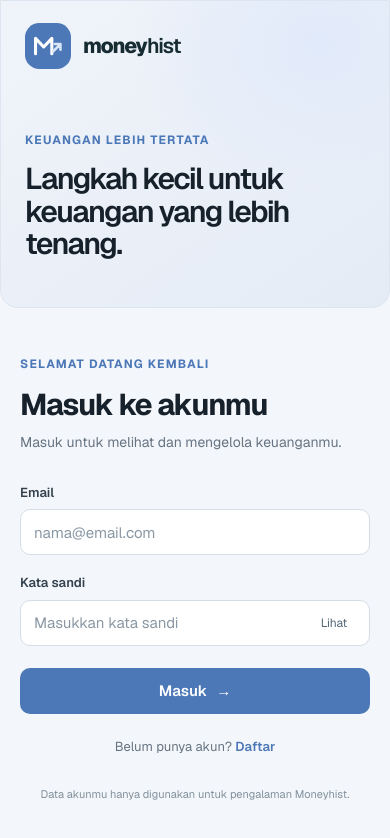
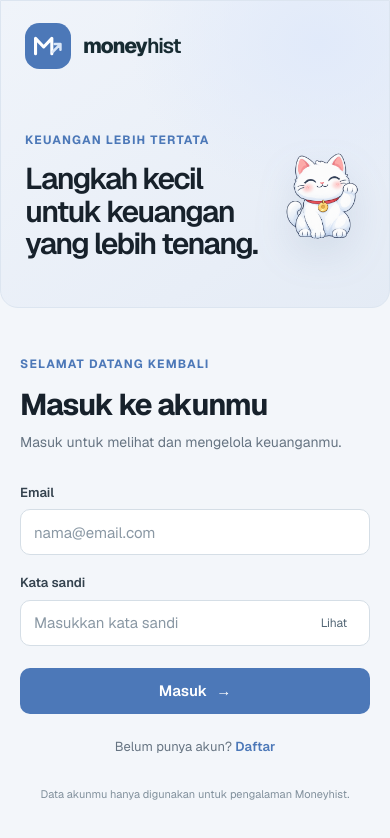
Before and after one commit to Hafidhghifari/moneytracker, a Next.js app: page /login in a window 390 px wide. Shown: the top 838 px of the page. Built offline with nearby package versions, Linux system fonts and the light colour scheme; no server answers.

Commit message:
feat(ui): add Moneyhist lucky cat mascot

```diff
--- a/app/dashboard/page.tsx
+++ b/app/dashboard/page.tsx
@@ -3,6 +3,7 @@ import { redirect } from "next/navigation";
 import { getCurrentUser } from "@/lib/auth/session";
 import { LogoutButton } from "@/components/auth/LogoutButton";
 import { MoneyhistLogo } from "@/components/brand/MoneyhistLogo";
+import { MoneyCatMascot } from "@/components/brand/MoneyCatMascot";
 
 export default async function DashboardPage() {
   const user = await getCurrentUser();
@@ -11,6 +12,8 @@ export default async function DashboardPage() {
   return (
     <main className="dashboard-gate">
       <section className="dashboard-gate-card">
+        <div className="dashboard-gate-content">
+          <div className="dashboard-gate-copy">
             <MoneyhistLogo href="/dashboard" />
             <p className="eyebrow" style={{ marginTop: 36 }}>Akun kamu</p>
             <h1>Halo, {user.name}.</h1>
@@ -19,6 +22,9 @@ export default async function DashboardPage() {
               <Link href="/dashboard">Dashboard</Link>
               <LogoutButton />
             </div>
+          </div>
+          <MoneyCatMascot className="dashboard-mascot" />
+        </div>
       </section>
     </main>
   );
--- a/app/globals.css
+++ b/app/globals.css
@@ -46,6 +46,7 @@ button, a { -webkit-tap-highlight-color: transparent; }
   gap: 20px;
 }
 .auth-story {
+  position: relative;
   display: flex;
   min-height: calc(100dvh - 40px);
   flex-direction: column;
@@ -64,7 +65,11 @@ button, a { -webkit-tap-highlight-color: transparent; }
 .brand-mark-rise { color: #d9e6f7; }
 .brand-name { color: #172b32; font-size: 21px; font-weight: 580; letter-spacing: -.055em; }
 .brand-name span { font-weight: 730; }
-.story-copy { max-width: 560px; margin: auto 0; padding: 72px 0; }
+.story-content { display: grid; grid-template-columns: minmax(0, 1fr) minmax(150px, 34%); align-items: center; gap: 8px; margin: auto 0; padding: 54px 0; }
+.story-copy { max-width: 560px; margin: 0; }
+.moneycat-figure { margin: 0; text-align: center; }
+.moneycat-image { display: block; width: 100%; height: auto; }
+.auth-mascot { width: 100%; filter: drop-shadow(0 16px 18px #526f9820); }
 .eyebrow { margin: 0 0 14px; color: var(--primary); font-size: 12px; font-weight: 700; letter-spacing: .1em; text-transform: uppercase; }
 .story-copy h1 { max-width: 530px; margin: 0; font-size: clamp(36px, 5vw, 62px); font-weight: 570; letter-spacing: -.055em; line-height: 1.08; }
 .story-copy > p:last-child { max-width: 460px; margin: 20px 0 0; color: #52647a; font-size: 16px; line-height: 1.7; }
@@ -96,7 +101,9 @@ button, a { -webkit-tap-highlight-color: transparent; }
 .auth-switch a:hover { text-decoration: underline; text-underline-offset: 3px; }
 .auth-legal { margin: 42px 0 0; color: #81909c; text-align: center; font-size: 11px; }
 .dashboard-gate { display: grid; min-height: 100dvh; place-items: center; padding: 24px; }
-.dashboard-gate-card { width: min(100%, 520px); border: 1px solid var(--border); border-radius: 16px; padding: 32px; background: var(--surface); }
+.dashboard-gate-card { width: min(100%, 860px); border: 1px solid var(--border); border-radius: 16px; padding: 32px; background: var(--surface); }
+.dashboard-gate-content { display: grid; grid-template-columns: minmax(0, 1fr) minmax(180px, 32%); align-items: center; gap: 32px; }
+.dashboard-mascot { width: 100%; filter: drop-shadow(0 16px 18px #526f981a); }
 .dashboard-gate-card h1 { margin: 34px 0 8px; font-size: 28px; letter-spacing: -.04em; }
 .dashboard-gate-card p { margin: 0 0 24px; color: var(--muted-foreground); }
 .dashboard-gate-actions { display: flex; gap: 12px; }
@@ -106,17 +113,23 @@ button, a { -webkit-tap-highlight-color: transparent; }
 @media (max-width: 850px) {
   .auth-page { grid-template-columns: 1fr; padding: 12px; gap: 0; }
   .auth-story { min-height: 250px; padding: 22px 24px; }
-  .story-copy { margin: 36px 0 24px; padding: 0; }
+  .story-content { grid-template-columns: minmax(0, 1fr) 120px; gap: 12px; margin: 36px 0 24px; padding: 0; }
+  .story-copy { min-width: 0; }
   .story-copy h1 { max-width: 600px; font-size: clamp(30px, 7vw, 42px); }
   .story-copy > p:last-child, .story-note { display: none; }
   .auth-panel { padding: 40px 20px 28px; }
   .auth-card { max-width: 480px; }
   .auth-legal { margin-top: 30px; }
+  .dashboard-gate-content { grid-template-columns: minmax(0, 1fr) 130px; gap: 12px; }
+  .dashboard-gate-card { padding: 24px; }
 }
 @media (max-width: 420px) {
   .auth-page { padding: 0; }
   .auth-story { min-height: 220px; border-radius: 0 0 18px 18px; }
   .auth-panel { padding-top: 34px; }
+  .story-content { grid-template-columns: minmax(0, 1fr) 86px; gap: 8px; }
+  .dashboard-gate-content { grid-template-columns: 1fr; }
+  .dashboard-mascot { width: 140px; justify-self: center; grid-row: 1; }
 }
 @media (prefers-reduced-motion: reduce) {
   *, *::before, *::after { scroll-behavior: auto !important; transition-duration: .01ms !important; animation-duration: .01ms !important; }
--- a/components/auth/AuthForm.tsx
+++ b/components/auth/AuthForm.tsx
@@ -4,6 +4,7 @@ import Link from "next/link";
 import { useRouter } from "next/navigation";
 import { useState, type FormEvent } from "react";
 import { MoneyhistLogo } from "@/components/brand/MoneyhistLogo";
+import { MoneyCatMascot } from "@/components/brand/MoneyCatMascot";
 
 type AuthMode = "login" | "register";
 
@@ -49,10 +50,13 @@ export function AuthForm({ mode }: { mode: AuthMode }) {
     <main className="auth-page">
       <section className="auth-story" aria-label="Tentang Moneyhist">
         <MoneyhistLogo />
-        <div className="story-copy">
-          <p className="eyebrow">Keuangan lebih tertata</p>
-          <h1>Langkah kecil untuk keuangan yang lebih tenang.</h1>
-          <p>Catat pemasukan dan pengeluaranmu dalam satu tempat. Mulai dengan cara sederhana, lalu bangun kebiasaan yang baik.</p>
+        <div className="story-content">
+          <div className="story-copy">
+            <p className="eyebrow">Keuangan lebih tertata</p>
+            <h1>Langkah kecil untuk keuangan yang lebih tenang.</h1>
+            <p>Catat pemasukan dan pengeluaranmu dalam satu tempat. Mulai dengan cara sederhana, lalu bangun kebiasaan yang baik.</p>
+          </div>
+          <MoneyCatMascot className="auth-mascot" priority />
         </div>
         <div className="story-note"><span className="story-dot" aria-hidden="true" /> Dibuat untuk membantu mengelola keuangan pribadi.</div>
       </section>
--- /dev/null
+++ b/components/brand/MoneyCatMascot.tsx
@@ -0,0 +1,16 @@
+import Image from "next/image";
+
+export function MoneyCatMascot({ className = "", priority = false }: { className?: string; priority?: boolean }) {
+  return (
+    <figure className={`moneycat-figure ${className}`}>
+      <Image
+        alt="Kucing putih Moneyhist dengan liontin koin emas"
+        className="moneycat-image"
+        height={1450}
+        priority={priority}
+        src="/images/moneyhist-zhaocai-cat.png"
+        width={1240}
+      />
+    </figure>
+  );
+}
```
Also changed, not shown: public/images/moneyhist-zhaocai-cat.png (added), 1 other file (tests, documents, lock files or other folders). Lines whose indentation alone changed are shown as unchanged.
